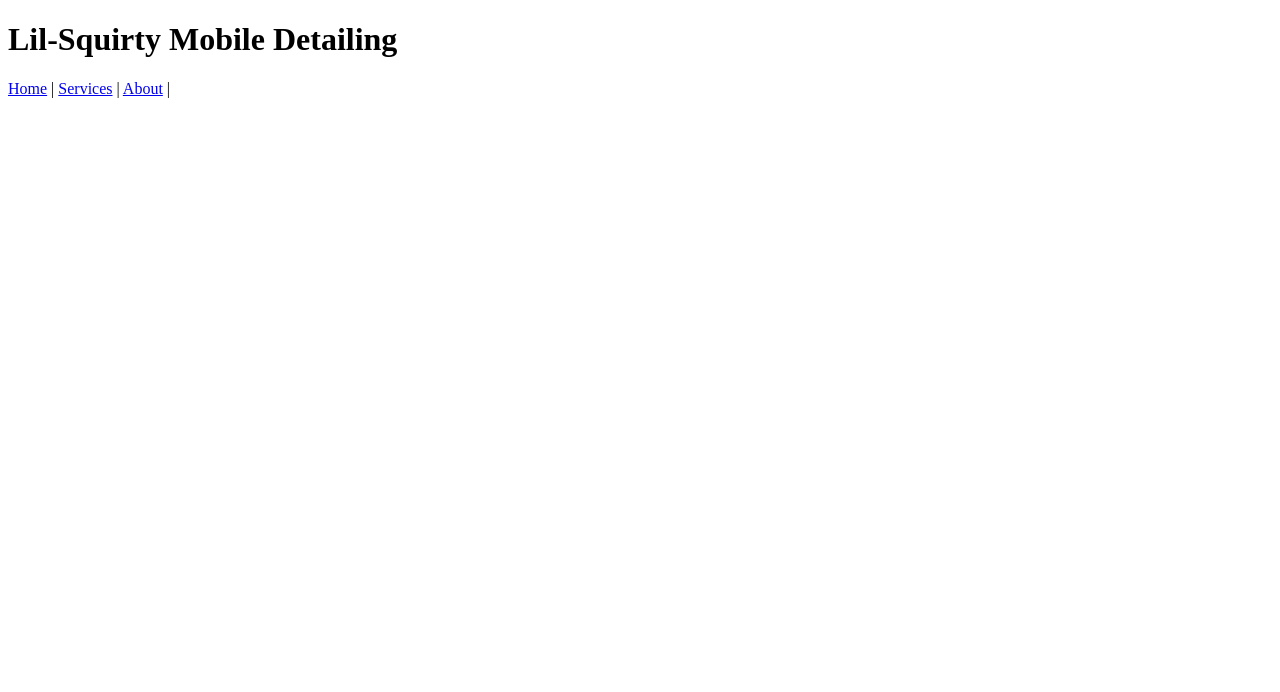
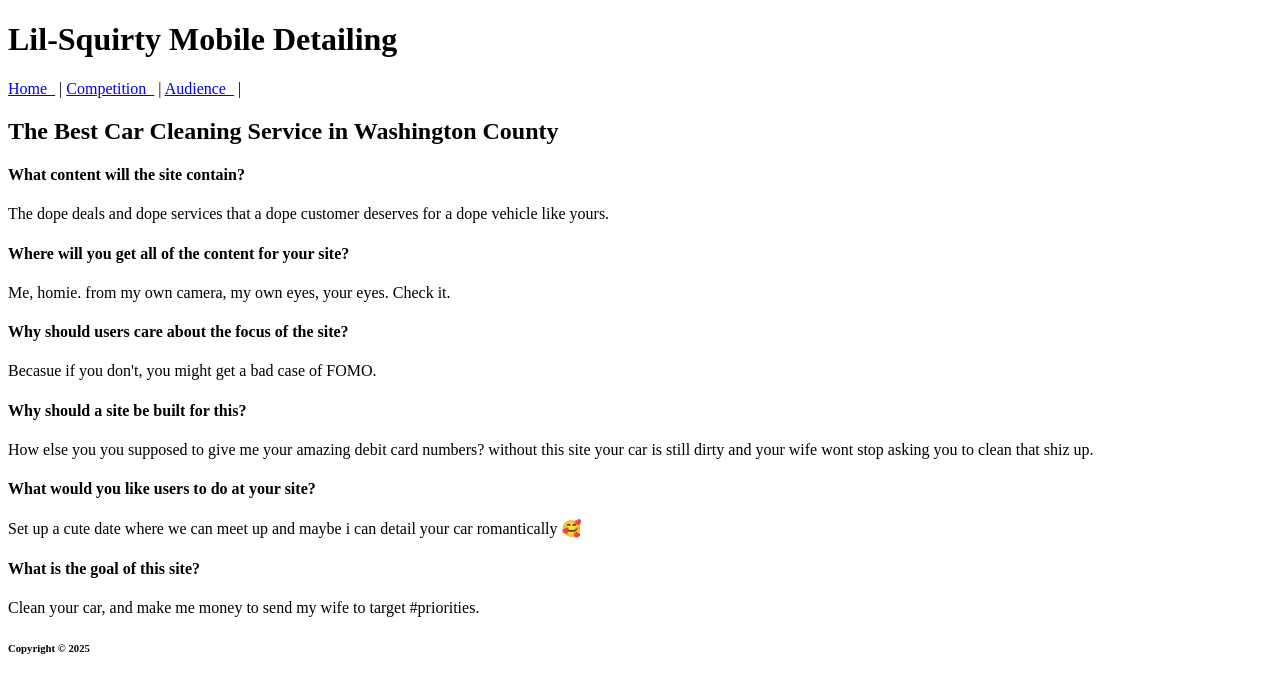
Before and after one commit to tomgraham1346/se1400, a plain HTML site: page index1.html in a window 1280 px wide. Drawn offline with Linux system fonts and the light colour scheme.

Commit message:
updated lil squirty for milestone 1. added questions and paragraph tags. added a cute emoji.

```diff
--- a/index1.html
+++ b/index1.html
@@ -1,15 +1,44 @@
 <!DOCTYPE html>
 <html lang="en">
+
 <head>
     <title>Lil-Squirty Mobile Detailing</title>
+    <meta charset="UTF-8">
+    <meta name="robots" content="noindex, nofollow">
 </head>
-<header>
-    <h1>Lil-Squirty Mobile Detailing</h1>
-</header>
-<nav>
-<a href="index.html1">Home</a> |
-<a href="services.html">Services</a> |
-<a href="#">About</a> |
-</nav>
+
+<body>
+    <header>
+        <h1>Lil-Squirty Mobile Detailing</h1>
+    </header>
+
+    <nav>
+        <a href="index.html1">Home &nbsp;</a> |
+        <a href="competition.html">Competition &nbsp;</a> |
+        <a href="audience.html">Audience &nbsp;</a> |
+    </nav>
+
+
+    <main>
+        <h2>The Best Car Cleaning Service in Washington County</h2>
+        <h4>What content will the site contain?</h4>
+        <p>The dope deals and dope services that a dope customer deserves for a dope vehicle like yours.</p>
+        <h4>Where will you get all of the content for your site?</h4>
+        <p>Me, homie. from my own camera, my own eyes, your eyes. Check it.</p>
+        <h4>Why should users care about the focus of the site?</h4>
+        <p>Becasue if you don't, you might get a bad case of FOMO.</p>
+        <h4>Why should a site be built for this?</h4>
+        <p>How else you you supposed to give me your amazing debit card numbers? without this site your car is still dirty and your wife wont stop asking you to clean that shiz up.</p>
+        <h4>What would you like users to do at your site?</h4>
+        <p>Set up a cute date where we can meet up and maybe i can detail your car romantically &#129392;</p>
+        <h4>What is the goal of this site?</h4>
+        <p>Clean your car, and make me money to send my wife to target #priorities. </p>
+    </main>
+
+</body>
+
+<footer>
+    <h6>Copyright &copy; 2025</h6>
+</footer>
 
 </html>
```
Also changed, not shown: 1 other file.
